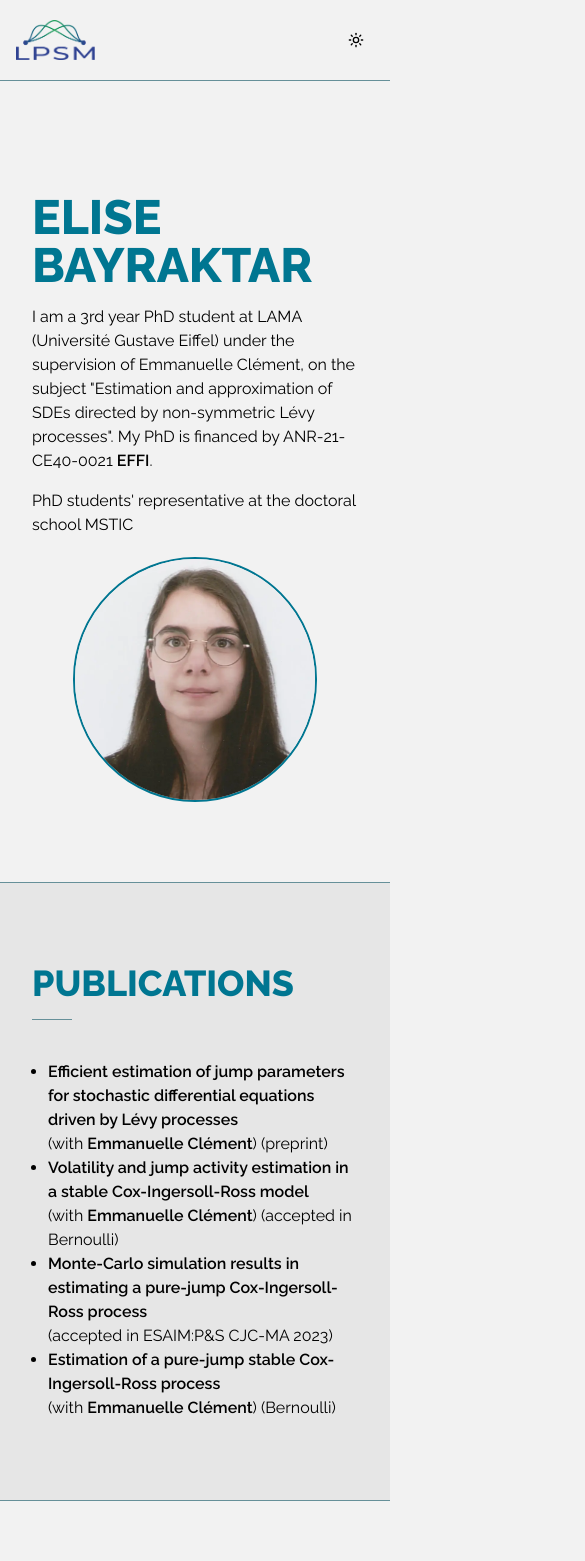
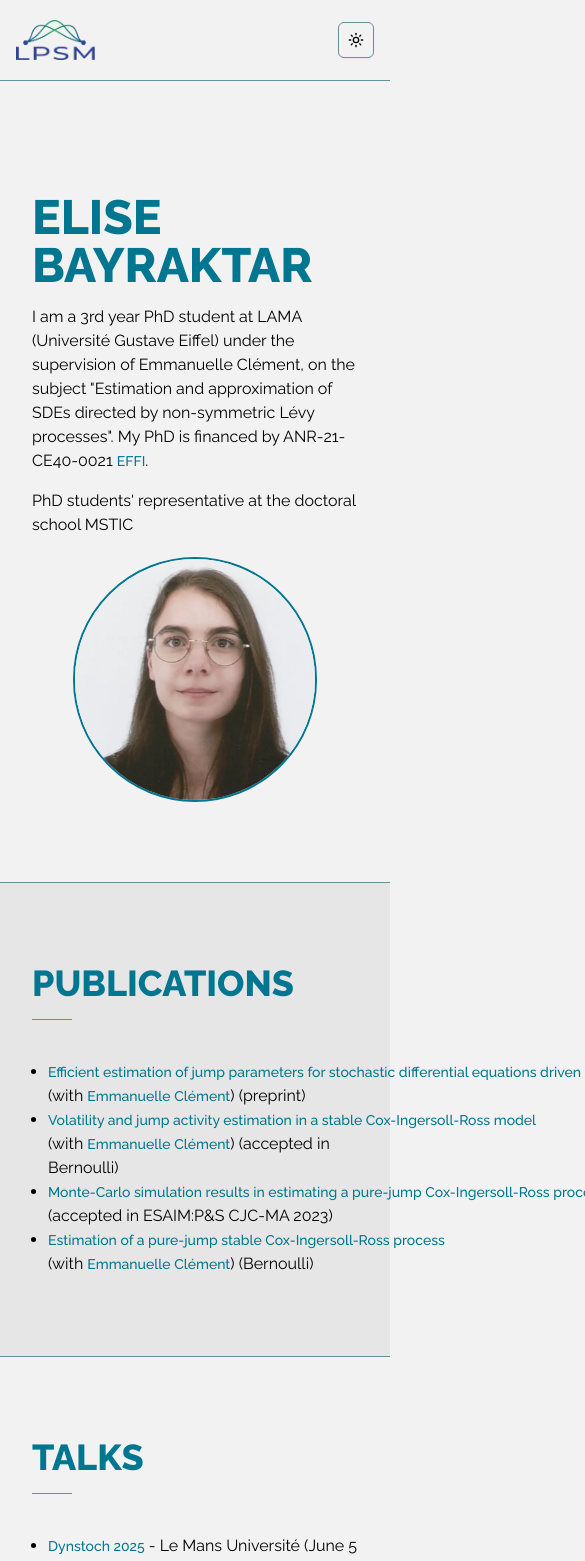
Before and after one commit to elisebayraktar/elisebayraktar.github.io, a React (Vite) app: page / in a window 390 px wide. Shown: the top 1561 px of the page, 585 px wide, since content can reach past the window. Built offline with nearby package versions, Linux system fonts and the light colour scheme.

Commit message:
feat: replace radix-ui with base-ui

```diff
--- a/package.json
+++ b/package.json
@@ -11,8 +11,7 @@
     "format": "prettier --list-different --write ."
   },
   "dependencies": {
-    "@radix-ui/react-separator": "^1.1.7",
-    "@radix-ui/react-slot": "^1.2.3",
+    "@base-ui-components/react": "^1.0.0-beta.4",
     "@tailwindcss/vite": "^4.1.14",
     "@typescript/native-preview": "^7.0.0-dev.20251014.1",
     "class-variance-authority": "^0.7.1",
--- a/src/app.tsx
+++ b/src/app.tsx
@@ -10,12 +10,17 @@
       <nav className="flex h-16 items-center gap-2 md:gap-4">
         <img alt="logo of the university" className="h-10" src="images/lpsm.png" />
         {sections.map(({ Icon, slug, title }) => (
-          <Button asChild className="hidden md:flex" key={slug} variant="ghost">
-            <a href={`#${slug}`}>
-              <Icon />
-              {title}
-            </a>
-          </Button>
+          <Button
+            render={
+              <a href={`#${slug}`}>
+                <Icon />
+                {title}
+              </a>
+            }
+            className="hidden md:flex"
+            key={slug}
+            variant="ghost"
+          />
         ))}
       </nav>
       <ThemeToggle />
--- a/src/components/sections/about-me.tsx
+++ b/src/components/sections/about-me.tsx
@@ -1,4 +1,4 @@
-import { Button } from '@/components/ui/button'
+import { Link } from '../ui/link'
 
 export default function AboutMe() {
   return (
@@ -9,10 +9,7 @@
           I am a 3rd year PhD student at LAMA (Université Gustave Eiffel) under the supervision of
           Emmanuelle Clément, on the subject &quot;Estimation and approximation of SDEs directed by
           non-symmetric Lévy processes&quot;. My PhD is financed by ANR-21-CE40-0021&#32;
-          <Button asChild size="none" variant="link">
-            <a href="https://effi-stats.fr/">EFFI</a>
-          </Button>
-          .
+          <Link href="https://effi-stats.fr/">EFFI</Link>.
         </div>
         <div>PhD students&apos; representative at the doctoral school MSTIC</div>
       </div>
--- a/src/components/sections/publications.tsx
+++ b/src/components/sections/publications.tsx
@@ -1,4 +1,4 @@
-import { Button } from '@/components/ui/button'
+import { Link } from '../ui/link'
 
 interface Publication {
   halId: string
@@ -48,16 +48,11 @@
     <ul className="list-disc ml-4">
       {publications.map(({ halId, coAuthor, label, status: additionalInfos }) => (
         <li key={halId}>
-          <Button asChild size="none" variant="link">
-            <a href={`https://hal.science/${halId}`}>{label}</a>
-          </Button>
+          <Link href={`https://hal.science/${halId}`}>{label}</Link>
           {coAuthor && (
             <>
               &#32;(with&#32;
-              <Button asChild size="none" variant="link">
-                <a href={coAuthor.link}>{coAuthor.name}</a>
-              </Button>
-              )
+              <Link href={coAuthor.link}>{coAuthor.name}</Link>)
             </>
           )}
           &#32;({additionalInfos})
--- a/src/components/sections/talks.tsx
+++ b/src/components/sections/talks.tsx
@@ -1,4 +1,4 @@
-import { Button } from '@/components/ui/button'
+import { Link } from '../ui/link'
 
 interface Talk {
   dateAndPlace: string
@@ -66,11 +66,9 @@
 
 export default function Talks() {
   return talks.map((talk) => (
-    <ul className="flex w-full flex-col list-disc ml-4" key={talk.label}>
+    <ul className="flex w-full flex-col list-disc ml-4" key={talk.link}>
       <li>
-        <Button asChild variant="link" size="none">
-          <a href={talk.link}>{talk.label}</a>
-        </Button>
+        <Link href={talk.link}>{talk.label}</Link>
         &#32;-&#32;{talk.dateAndPlace}
       </li>
     </ul>
--- a/src/components/ui/button.tsx
+++ b/src/components/ui/button.tsx
@@ -1,48 +1,52 @@
-import { Slot } from '@radix-ui/react-slot'
+import { useRender } from '@base-ui-components/react/use-render'
 import { cva, type VariantProps } from 'class-variance-authority'
+import * as React from 'react'
 
 import { cn } from '@/lib/utils'
-import type { ComponentProps } from 'react'
 
 const buttonVariants = cva(
-  "inline-flex shrink-0 items-center justify-center gap-2 rounded-md font-medium text-sm outline-none transition-all focus-visible:border-ring focus-visible:ring-[3px] focus-visible:ring-ring/50 disabled:pointer-events-none disabled:opacity-50 aria-invalid:border-destructive aria-invalid:ring-destructive/20 dark:aria-invalid:ring-destructive/40 [&_svg:not([class*='size-'])]:size-4 [&_svg]:pointer-events-none [&_svg]:shrink-0",
+  "inline-flex items-center justify-center gap-2 whitespace-nowrap rounded-md text-sm font-medium transition-all disabled:pointer-events-none disabled:opacity-50 [&_svg]:pointer-events-none [&_svg:not([class*='size-'])]:size-4 shrink-0 [&_svg]:shrink-0 outline-none focus-visible:border-ring focus-visible:ring-ring/50 focus-visible:ring-[3px] aria-invalid:ring-destructive/20 dark:aria-invalid:ring-destructive/40 aria-invalid:border-destructive",
   {
+    variants: {
+      variant: {
+        default: 'bg-primary text-primary-foreground shadow-xs hover:bg-primary/90',
+        destructive:
+          'bg-destructive text-white shadow-xs hover:bg-destructive/90 focus-visible:ring-destructive/20 dark:focus-visible:ring-destructive/40 dark:bg-destructive/60',
+        outline:
+          'border bg-background shadow-xs hover:bg-accent hover:text-accent-foreground dark:bg-input/30 dark:border-input dark:hover:bg-input/50',
+        secondary: 'bg-secondary text-secondary-foreground shadow-xs hover:bg-secondary/80',
+        ghost: 'hover:bg-accent hover:text-accent-foreground dark:hover:bg-accent/50',
+        link: 'text-primary underline-offset-4 hover:underline',
+      },
+      size: {
+        'default': 'h-9 px-4 py-2 has-[>svg]:px-3',
+        'sm': 'h-8 rounded-md gap-1.5 px-3 has-[>svg]:px-2.5',
+        'lg': 'h-10 rounded-md px-6 has-[>svg]:px-4',
+        'icon': 'size-9',
+        'icon-sm': 'size-8',
+        'icon-lg': 'size-10',
+        'fit': '',
+      },
+    },
     defaultVariants: {
+      variant: 'default',
       size: 'default',
-      variant: 'default',
-    },
-    variants: {
-      size: {
-        default: 'h-9 px-4 py-2 has-[>svg]:px-3',
-        icon: 'size-9',
-        none: '',
-      },
-      variant: {
-        default: 'bg-primary text-primary-foreground hover:bg-primary/90',
-        ghost: 'hover:bg-accent hover:text-accent-foreground dark:hover:bg-accent/50',
-        link: 'text-base underline-offset-4 hover:underline font-semibold',
-        outline:
-          'bg-transparent hover:border hover:border-primary/50 hover:bg-primary/30 hover:text-primary-foreground dark:hover:bg-input/50',
-      },
     },
   }
 )
 
-export type ButtonProps = ComponentProps<'button'> &
-  VariantProps<typeof buttonVariants> & {
-    asChild?: boolean
-  }
-
-const Button = ({ className, variant, size, asChild = false, ...props }: ButtonProps) => {
-  const Comp = asChild ? Slot : 'button'
-
-  return (
-    <Comp
-      data-slot="button"
-      className={cn(buttonVariants({ variant, size, className }))}
-      {...props}
-    />
-  )
+interface ButtonProps extends React.ComponentProps<'button'>, VariantProps<typeof buttonVariants> {
+  render?: useRender.RenderProp
 }
 
-export { Button }
+const Button = ({ className, variant, size, render = <button />, ...props }: ButtonProps) =>
+  useRender({
+    render,
+    props: {
+      'data-slot': 'button',
+      'className': cn(buttonVariants({ variant, size, className })),
+      ...props,
+    },
+  })
+
+export { Button, buttonVariants }
--- /dev/null
+++ b/src/components/ui/link.tsx
@@ -0,0 +1,17 @@
+import type { VariantProps } from 'class-variance-authority'
+import { Button, type buttonVariants } from './button'
+
+export const Link = ({
+  children,
+  className,
+  variant = 'link',
+  size = 'fit',
+  ...props
+}: React.ComponentProps<'a'> & VariantProps<typeof buttonVariants>) => (
+  <Button
+    render={<a {...props}>{children}</a>}
+    className={className}
+    variant={variant}
+    size={size}
+  />
+)
--- a/src/components/ui/separator.tsx
+++ b/src/components/ui/separator.tsx
@@ -1,22 +1,15 @@
-import { Root as SeparatorRoot } from '@radix-ui/react-separator'
-import type * as React from 'react'
+import * as React from 'react'
+import { Separator as SeparatorPrimitive } from '@base-ui-components/react/separator'
 
 import { cn } from '@/lib/utils'
 
-const Separator = ({
-  className,
-  decorative = true,
-  orientation = 'horizontal',
-  ...props
-}: React.ComponentProps<typeof SeparatorRoot>) => (
-  <SeparatorRoot
+const Separator = ({ className, ...props }: React.ComponentProps<typeof SeparatorPrimitive>) => (
+  <SeparatorPrimitive
+    data-slot="separator"
     className={cn(
-      'shrink-0 bg-border data-[orientation=horizontal]:h-px data-[orientation=vertical]:h-full data-[orientation=horizontal]:w-full data-[orientation=vertical]:w-px',
+      'bg-border shrink-0 data-[orientation=horizontal]:h-px data-[orientation=horizontal]:w-full data-[orientation=vertical]:h-full data-[orientation=vertical]:w-px',
       className
     )}
-    data-slot="separator-root"
-    decorative={decorative}
-    orientation={orientation}
     {...props}
   />
 )
```
Also changed, not shown: components.json, 1 other file (tests, documents, lock files or other folders).
